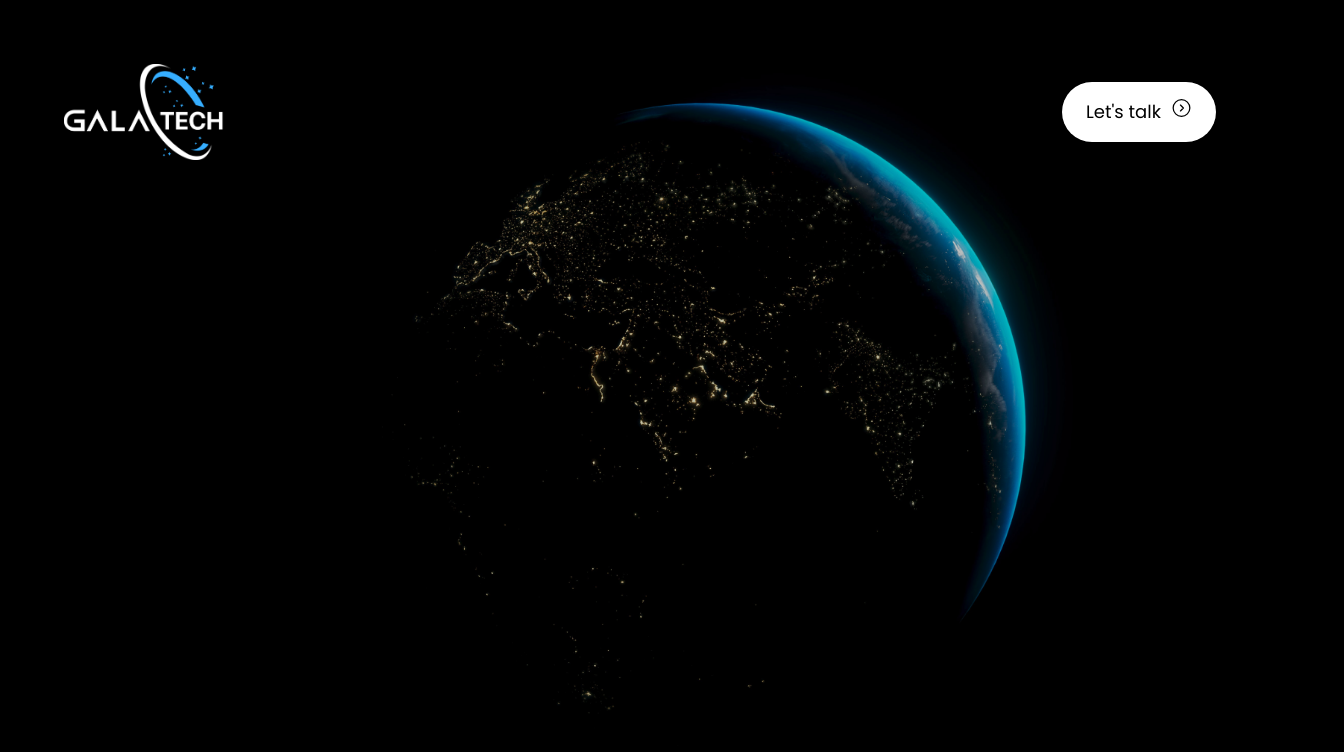
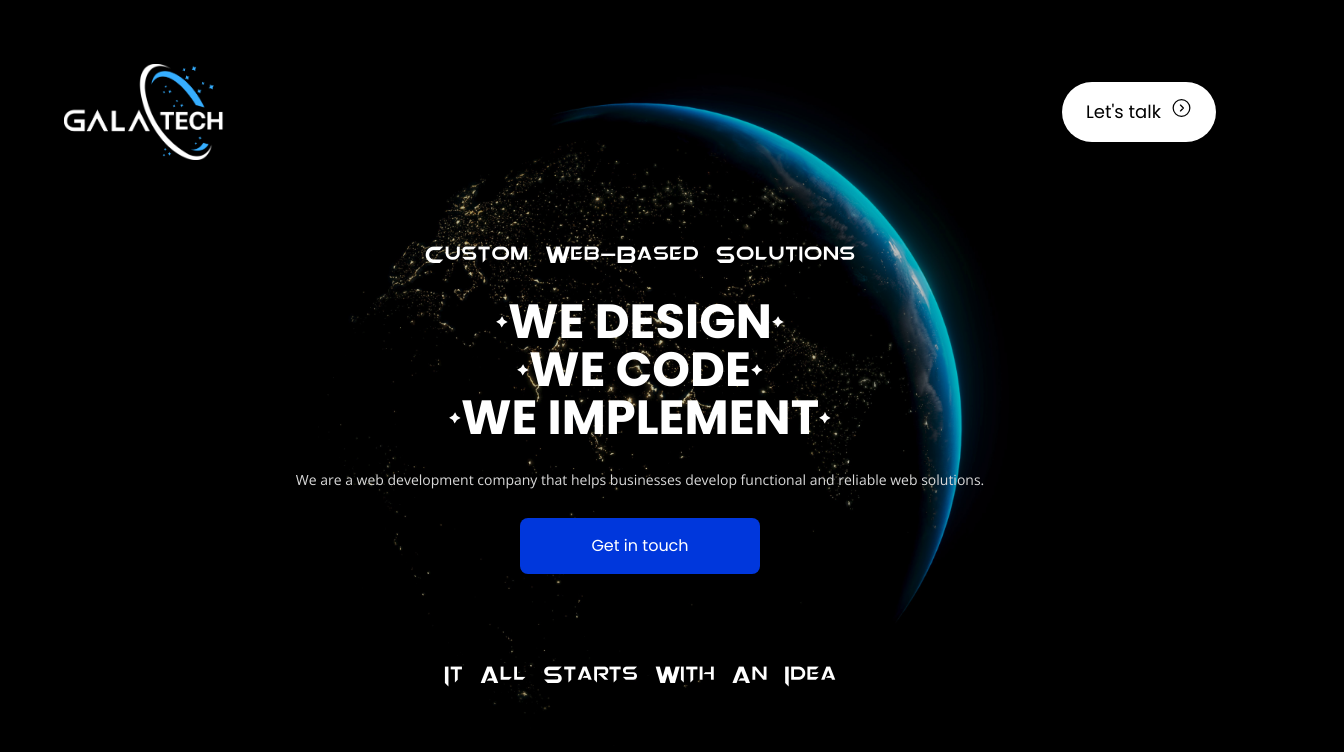
Before and after one commit to chawkichalladia/gws-wabesite, a Next.js app: page / in a window 1280 px wide. Shown: the top 752 px of the page, 1344 px wide, since content can reach past the window. Built offline with nearby package versions, Linux system fonts and the light colour scheme.

Commit message:
Add landing section

```diff
--- a/src/components/EarthBackground.tsx
+++ b/src/components/EarthBackground.tsx
@@ -1,9 +1,42 @@
+import clsx from 'clsx';
 import Image from 'next/image';
 
-import EarthBackgroundImage from '../../public/earth-bg.png';
+import DiamondImg from '../../public/diamond.svg';
+
+import { orion_pax, poppins } from '@/utils/fonts';
 
 const EarthBackground = () => {
-  return <div className="container h-screen absolute -z-10 earth-bg bg-center bg-no-repeat bg-cover md:bg-contain"></div>;
+  return (
+    <div className="container -ml-[5%] h-screen absolute -z-10 earth-bg bg-center bg-no-repeat bg-cover md:bg-contain flex items-center justify-center text-center flex-col gap-y-7">
+      <h3 className={clsx(orion_pax.className, 'text-base md:text-2xl capitalize')}>custom web-based solutions</h3>
+      <h1 className={clsx(poppins.className, 'text-2xl md:text-5xl font-bold uppercase')}>
+        <div className="flex justify-center">
+          <Image src={DiamondImg} alt="Diamond svg" />
+          <span>we design</span>
+          <Image src={DiamondImg} alt="Diamond svg" />
+        </div>
+        <div className="flex justify-center">
+          <Image src={DiamondImg} alt="Diamond svg" />
+          <span>we code</span>
+          <Image src={DiamondImg} alt="Diamond svg" />
+        </div>
+        <div className="flex justify-center">
+          <Image src={DiamondImg} alt="Diamond svg" />
+          <span>we implement</span>
+          <Image src={DiamondImg} alt="Diamond svg" />
+        </div>
+      </h1>
+      <p className="text-grey-4 text-sm px-3">
+        We are a web development company that helps businesses develop functional and reliable web solutions.
+      </p>
+      <button className={clsx(poppins.className, 'py-2 md:py-4 w-48 md:w-60 bg-blue-primary rounded-lg')}>
+        Get in touch
+      </button>
+      <div className='pt-14'>
+        <h3 className={clsx(orion_pax.className, 'text-base md:text-2xl capitalize')}>it all Starts with an idea</h3>
+      </div>
+    </div>
+  );
 };
 
 export default EarthBackground;
--- a/src/utils/fonts.ts
+++ b/src/utils/fonts.ts
@@ -2,7 +2,7 @@ import { Open_Sans, Poppins } from 'next/font/google';
 import local from 'next/font/local';
 
 export const open_Sans = Open_Sans({ subsets: ['latin'] });
-export const poppins = Poppins({ weight: '400', subsets: ['latin'] });
+export const poppins = Poppins({ weight: ['400', '700'], subsets: ['latin'] });
 export const orion_pax = local({
   src: [
     { path: '../../public/orion-pax/orion_pax.otf', weight: '400', style: 'normal' },
```
Also changed, not shown: public/diamond.svg (added).
